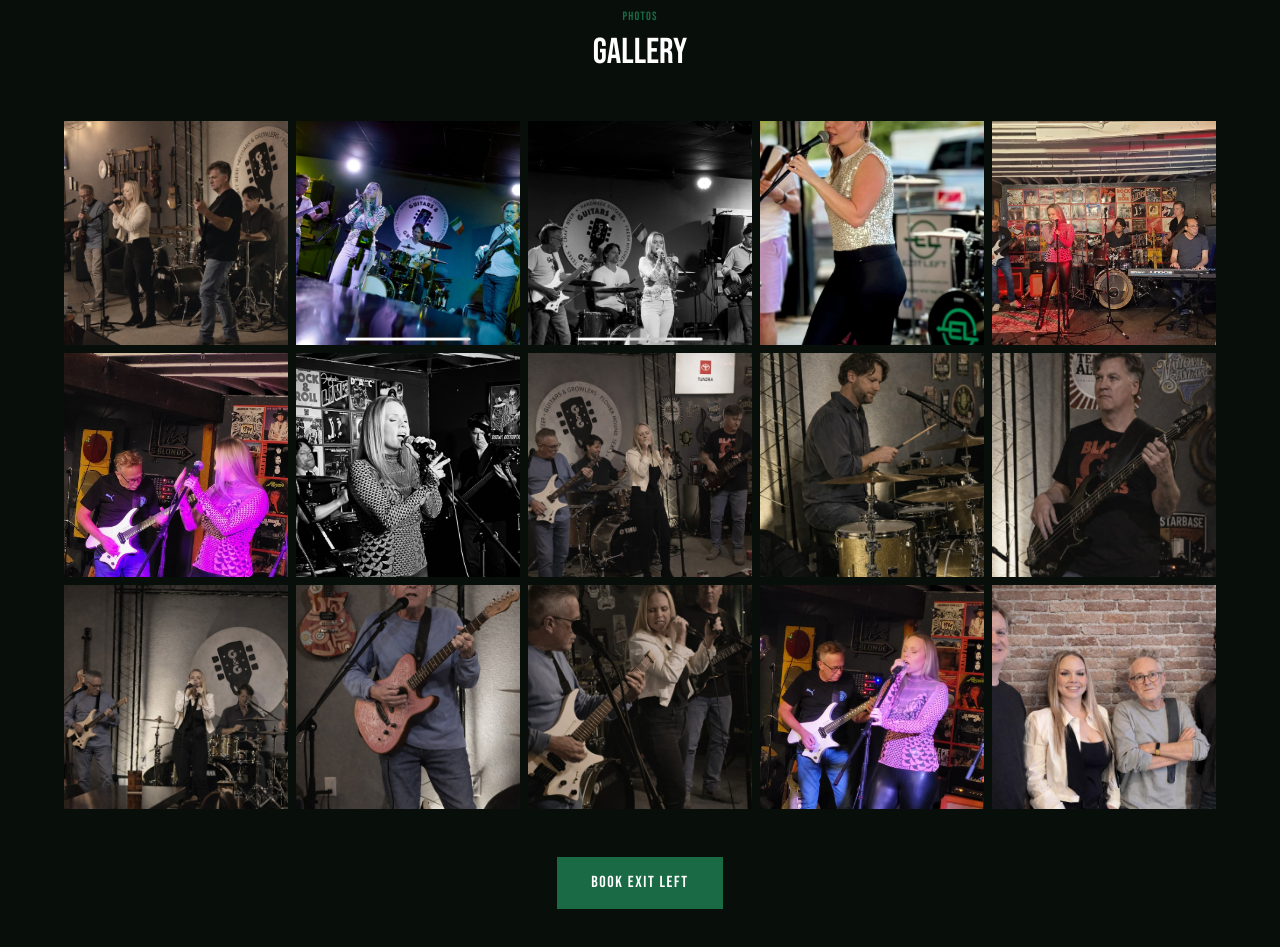
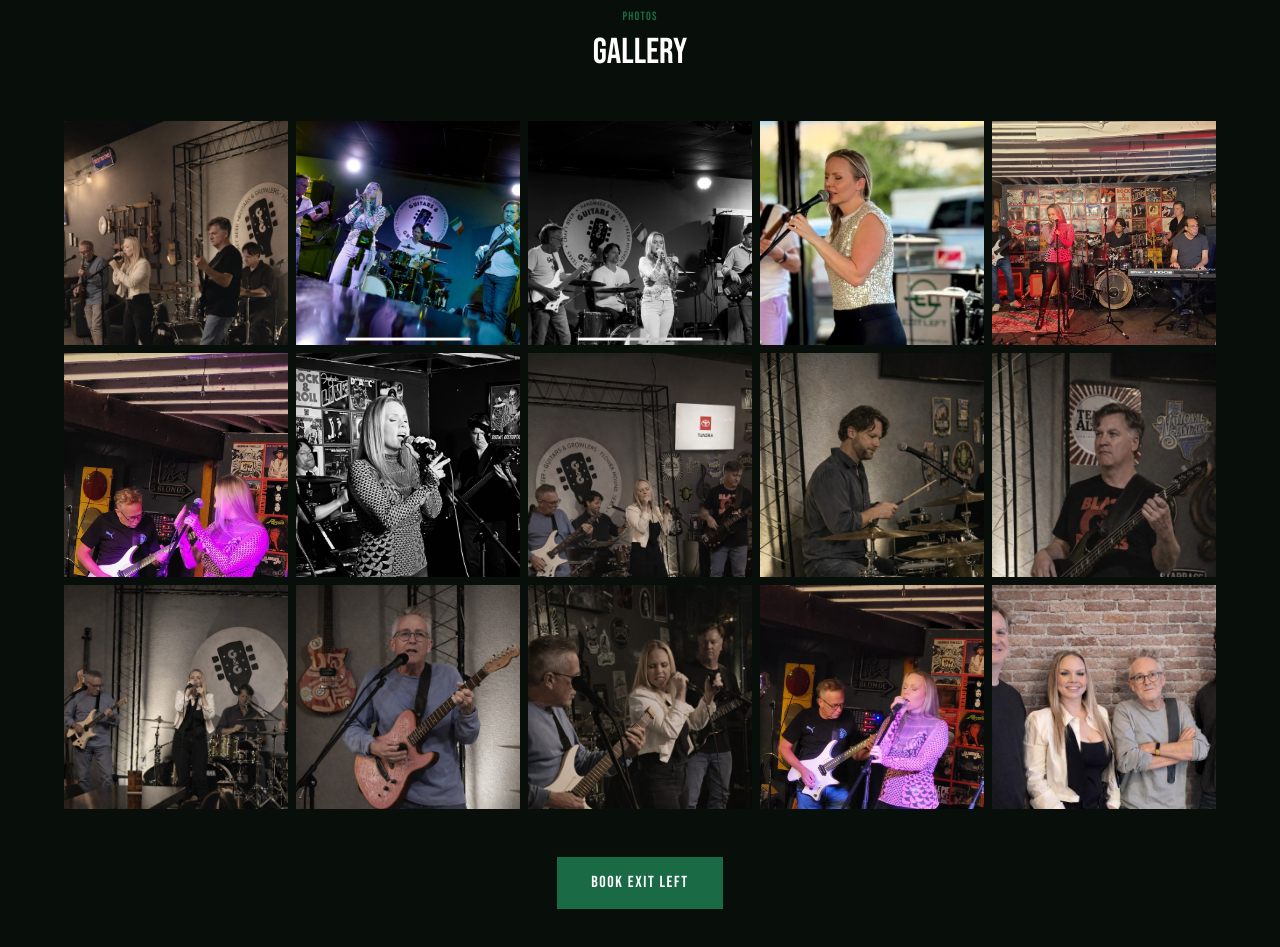
Before and after one commit to tristanswire/exit-left-band, a Next.js app: page / in a window 1280 px wide. Shown: the part 3720-4667 px from the top of the page. Built offline with nearby package versions, Linux system fonts and the light colour scheme; no server answers.

Commit message:
update pictures

```diff
--- a/components/GalleryClient.tsx
+++ b/components/GalleryClient.tsx
@@ -61,7 +61,7 @@
                 alt={`Gallery photo ${i + 1}`}
                 fill
                 sizes="(max-width: 768px) 50vw, (max-width: 1024px) 33vw, 20vw"
-                className="object-cover transition-transform duration-300 group-hover:scale-105"
+                className="object-cover object-top transition-transform duration-300 group-hover:scale-105"
               />
               {/* Hover overlay */}
               <div className="absolute inset-0 transition-colors duration-300 bg-transparent group-hover:bg-[rgba(26,107,69,0.3)]" />
```
